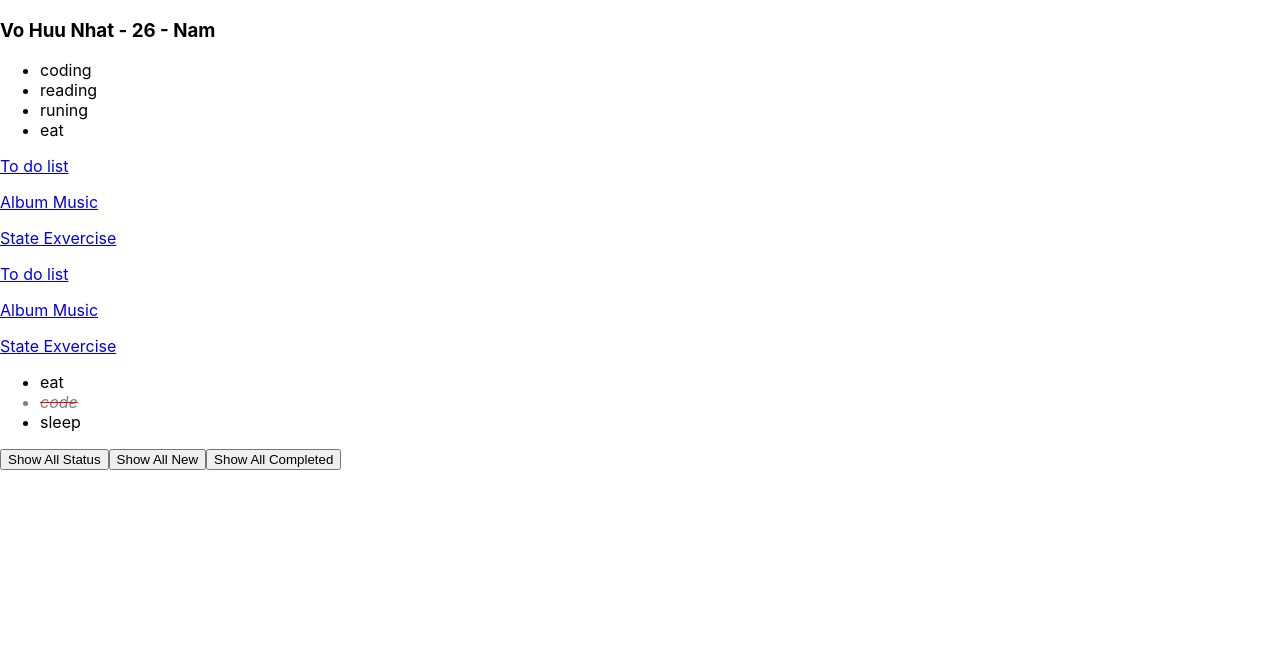
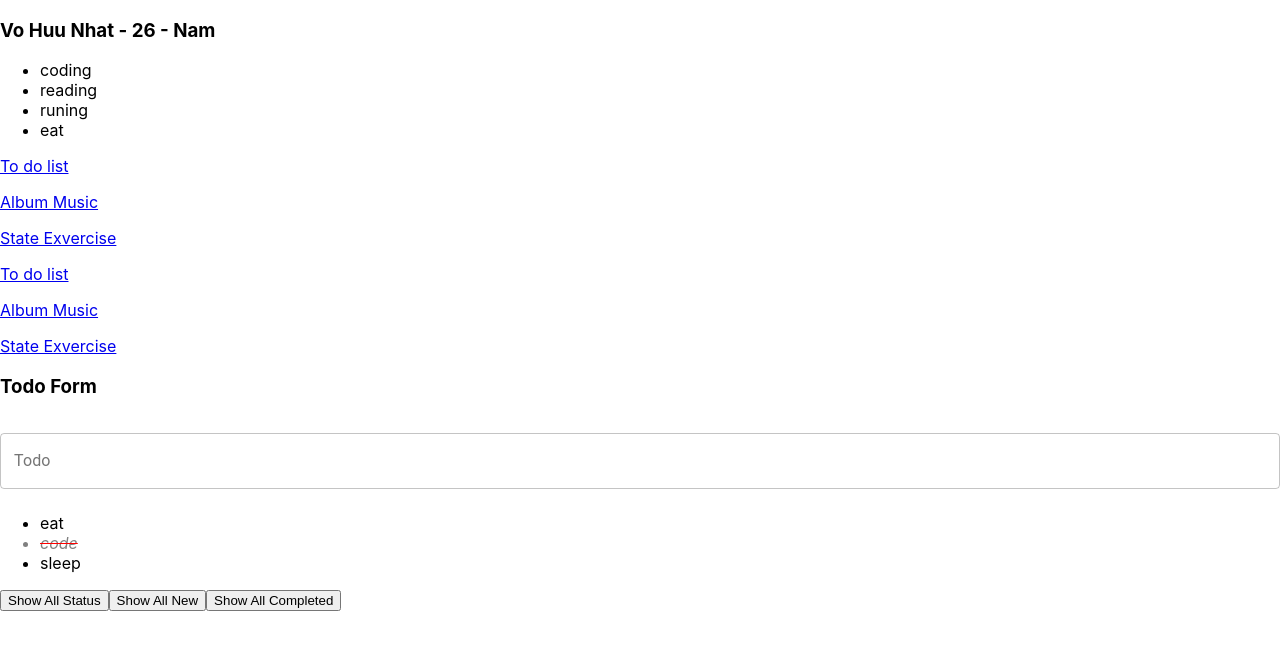
Before and after one commit to Huunhat22/learning_basic, a React (Create React App) app: page / in a window 1280 px wide. Shown: the top 650 px of the page. Built offline with nearby package versions, Linux system fonts and the light colour scheme; no server answers.

Commit message:
tạo custom field  : Input Field, làm Form validation với Yup, Handle submit Form

```diff
--- a/package.json
+++ b/package.json
@@ -3,6 +3,8 @@
   "version": "0.1.0",
   "private": true,
   "dependencies": {
+    "@hookform/error-message": "^2.0.0",
+    "@hookform/resolvers": "^2.6.0",
     "@material-ui/core": "^4.12.0",
     "@material-ui/icons": "^4.11.2",
     "@testing-library/jest-dom": "^5.11.4",
@@ -14,9 +16,11 @@
     "query-string": "^7.0.1",
     "react": "^17.0.2",
     "react-dom": "^17.0.2",
+    "react-hook-form": "^7.10.1",
     "react-router-dom": "^5.2.0",
     "react-scripts": "4.0.3",
-    "web-vitals": "^1.0.1"
+    "web-vitals": "^1.0.1",
+    "yup": "^0.32.9"
   },
   "scripts": {
     "start": "react-scripts start",
--- /dev/null
+++ b/src/Features/Todo/components/TodoForm/index.jsx
@@ -0,0 +1,49 @@
+import React from 'react';
+import PropTypes from 'prop-types';
+import InputField from '../../../../components/form-controls/InputField';
+import { useForm } from 'react-hook-form';
+import { yupResolver } from '@hookform/resolvers/yup';
+import * as yup from 'yup';
+
+
+
+TodoForm.propTypes = {
+    onSubmit: PropTypes.func,
+};
+
+function TodoForm(props) {
+
+    const schema = yup.object().shape({
+        title: yup.string()
+        .required('Please inter Title')
+        .min(5,'Title is too short'),
+      });
+
+    //định nghĩa form
+    const form = useForm({
+        defaultValues:{
+            title:'',
+        },
+        resolver: yupResolver(schema),
+    });
+
+    // Tạo hàm handle submit
+    const handleSubmit = (values)=>{
+        console.log('Todo Form : ', values);
+        const {onSubmit} = props;
+        if (onSubmit) {
+            onSubmit(values)
+        }
+
+        // reset form sau khi submit
+        form.reset();
+    }
+
+    return (
+        <form onSubmit={form.handleSubmit(handleSubmit)}>
+            <InputField name="title" label="Todo" form={form}/>
+        </form>
+    );
+}
+
+export default TodoForm;
--- a/src/Features/Todo/pages/ListPage/index.jsx
+++ b/src/Features/Todo/pages/ListPage/index.jsx
@@ -1,9 +1,11 @@
 // sử dụng snippet => rsfp để tạo cho nhanh
-import React, { useState, useEffect } from 'react';
+import querString from 'query-string';
+import React, { useEffect, useState } from 'react';
 import { useHistory, useLocation, useRouteMatch } from 'react-router-dom';
+import TodoForm from '../../components/TodoForm';
+
 // import PropTypes from 'prop-types';
 import TodoList from '../../components/TodoList';
-import querString from 'query-string';
 
 ListPage.propTypes = {
 
@@ -113,9 +115,26 @@ function ListPage(props) {
     // tạo 1 hằng số sẽ là state sau khi đã được filter
     const renderedTodoList = todoList.filter(todo => filteredStatus === 'all' || filteredStatus === todo.status);
 
+    // Bai : 63 Cai dat todoform
+    const handleTodoFormSubmit = (values) =>{
+        //console.log('Form submit : ', values);
+        // tạo ra 1 todo giả định có vaule nhập vào từ input
+        const newTodo = {
+            id: todoList.length +1,
+            title: values.title,
+            status : 'new',
+        }
+
+        const newTodoList = [...todoList,newTodo];
+        setTodoList(newTodoList);
+
+    };
+
     return (
 
         <div>
+            <h3>Todo Form</h3>
+            <TodoForm onSubmit={handleTodoFormSubmit}/>
             <TodoList todoList={renderedTodoList} onItemClick={handleTodoClick} />
             <div>
                 <button onClick={handleShowAllStatus}>Show All Status</button>
--- /dev/null
+++ b/src/components/form-controls/InputField/index.jsx
@@ -0,0 +1,44 @@
+import { TextField } from '@material-ui/core';
+import PropTypes from 'prop-types';
+import React from 'react';
+import { Controller } from 'react-hook-form';
+
+InputField.propTypes = {
+    form: PropTypes.object.isRequired,
+    name : PropTypes.string.isRequired,
+
+    label : PropTypes.string,
+    disabled : PropTypes.bool,
+};
+
+function InputField(props) {
+
+    const {form,name,label,disabled} = props;
+    const {control} = form;
+
+    return (
+        // Input Field -> sẽ tự dộng bind
+        <Controller
+            name={name}
+            control={control}
+            render={({field : {onChange,onBlur,value,name},fieldState: {invalid,error}}) =>(
+                <TextField
+                    margin="normal"
+                    variant = "outlined"
+                    fullWidth
+                    label={label}
+                    disabled = {disabled}
+                    value = {value}
+                    name={name}
+                    onChange = {onChange}
+                    onBlur = {onBlur}
+                    error={invalid}
+                    helperText ={error?.message}
+                />
+            )}
+        ></Controller>
+
+    );
+}
+
+export default InputField;
```
Also changed, not shown: 1 other file (tests, documents, lock files or other folders).
